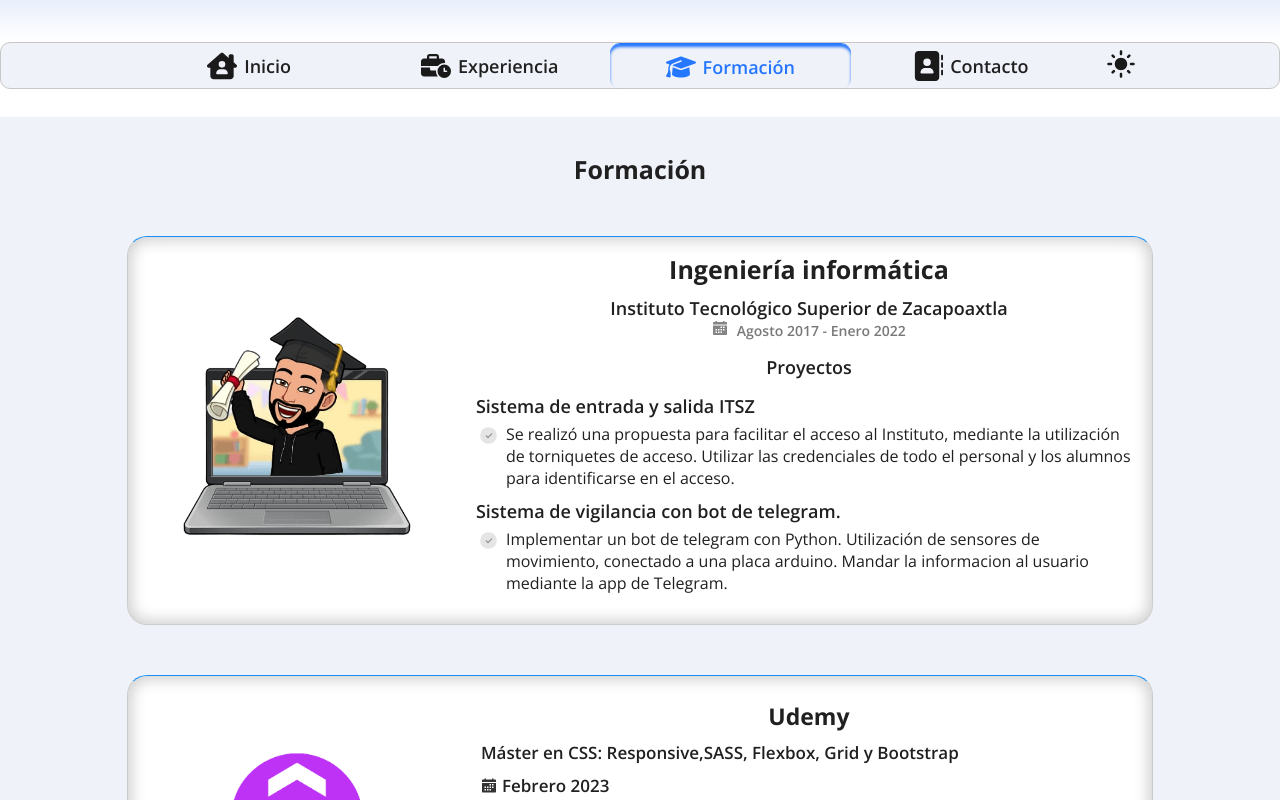
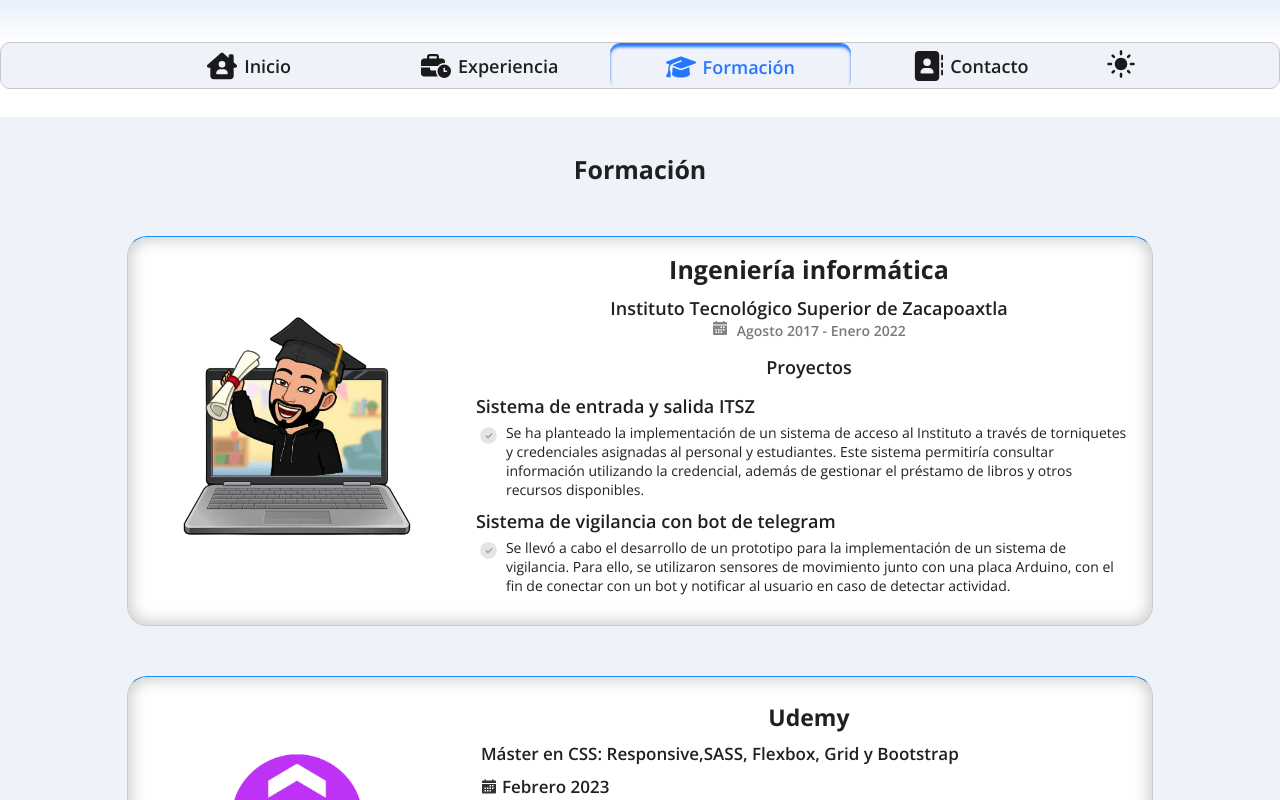
Before and after one commit to Candido-HM/portfolio-candido, an Angular app: page /formacion in a window 1280 px wide. Shown: the part 363-1163 px from the top of the page. Built offline with nearby package versions, Linux system fonts and the light colour scheme.

Commit message:
mod Itsz

```diff
--- a/src/app/components/main/formation/formation.component.html
+++ b/src/app/components/main/formation/formation.component.html
@@ -21,21 +21,22 @@
                             <img class="icon-check" src="./../../../../assets/img/icon-check.svg" alt="check">
                         </figure>
                         <span>
-                            Se realizó una propuesta para facilitar el acceso al Instituto, mediante la utilización de torniquetes de acceso.
-                            Utilizar las credenciales de todo el personal y los alumnos para identificarse en el acceso.
+                            Se ha planteado la implementación de un sistema de acceso al Instituto a través de torniquetes y credenciales
+                            asignadas al personal y estudiantes. Este sistema permitiría consultar información utilizando la credencial,
+                            además de gestionar el préstamo de libros y otros recursos disponibles.
                         </span>
                     </li>
                 </ul>
                 <ul>
-                    <li class="itsz-project">Sistema de vigilancia con bot de telegram.</li>
+                    <li class="itsz-project">Sistema de vigilancia con bot de telegram</li>
                     <li class="project-li">
                         <figure class="container-check">
                             <img class="icon-check" src="./../../../../assets/img/icon-check.svg" alt="check">
                         </figure>
                         <span>
-                            Implementar un bot de telegram con Python.
-                            Utilización de sensores de movimiento, conectado a una placa arduino.
-                            Mandar la informacion al usuario mediante la app de Telegram.
+                            Se llevó a cabo el desarrollo de un prototipo para la implementación de un sistema de vigilancia.
+                            Para ello, se utilizaron sensores de movimiento junto con una placa Arduino, con el fin de conectar
+                            con un bot y notificar al usuario en caso de detectar actividad.
                         </span>
                     </li>
                 </ul>
--- a/src/assets/styles/_base.sass
+++ b/src/assets/styles/_base.sass
@@ -325,22 +325,19 @@
                         margin-top: 15px
                         margin-bottom: 15px
                     .itsz-project
-                        display: flex
                         list-style: none
                         font-family: "OpenSans-SB", Arial, sans-serif
                         font-size: 18px
                         padding: 0px 10px 0px 10px
                     .project-li
                         font-family: "OpenSans-R", Arial, sans-serif
-                        font-size: 16px
-                        padding: 5px 15px 5px 10px
+                        font-size: 14px
+                        padding: 5px 20px 5px 10px
                         list-style: none
                         display: flex
                         margin-bottom: 5px
                         .container-check
                             @include style-check()
-
-
 
     .udemy-formation
         @include centrar-col()
```
